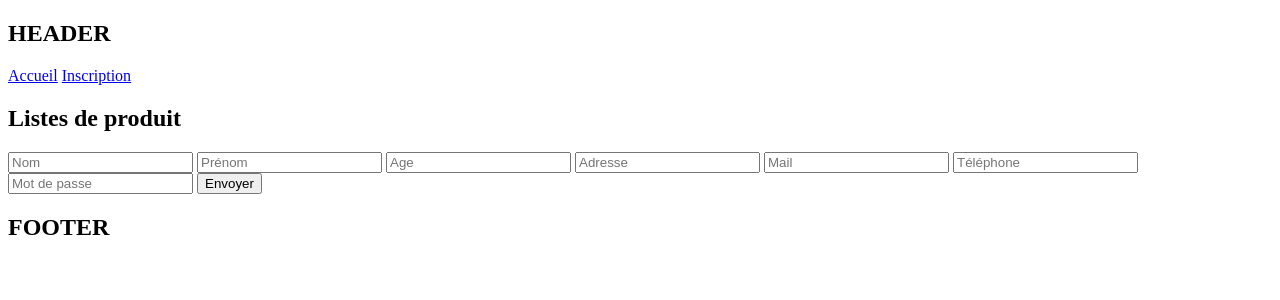
After one commit to LoslierDimitri/Project-trip, a PHP site: page /formulaire.php in a window 1280 px wide. The commit adds this page. Shown: the top 300 px of the page. Run offline with PHP 8.4, Linux system fonts and the light colour scheme.

Commit message:
Mysql connexion

```diff
--- a/data/database_generator.sql
+++ b/data/database_generator.sql
@@ -8,6 +8,7 @@ CREATE TABLE `users` (
   `adresse` varchar(255) NOT NULL,
   `mail` varchar(255) NOT NULL,
   `telephone` varchar(15) NOT NULL,
+  `password` varchar(255) NOT NULL,
   PRIMARY KEY (`id`)
 ) ENGINE=InnoDB DEFAULT CHARSET=utf8mb4 COLLATE=utf8mb4_0900_ai_ci;
 SELECT * FROM users;
--- /dev/null
+++ b/formulaire.php
@@ -0,0 +1,76 @@
+<?php
+
+$pdo = require_once './data/database.php';
+$title = "Inscription";
+$error = "";
+if ($_SERVER['REQUEST_METHOD'] === 'POST') {
+    $nom = $_POST['nom'];
+    $prenom = $_POST['prenom'];
+    $age = $_POST['age'];
+    $adresse = $_POST['adresse'];
+    $mail = $_POST['mail'];
+    $telephone = $_POST['telephone'];
+    $password = $_POST['password'];
+
+    if (!$name && !$prenom && !$age && !$adresse && !$mail && !$telephone && !$password) {
+        $error = 'Champ à renseigner';
+    }
+
+
+    if (!$error) {
+        $stmtCreate = $pdo->prepare('INSERT INTO users VALUES (DEFAULT, :nom, :prenom, :age, :adresse, :mail, :telephone, :password)');
+        $stmtCreate->bindValue(':nom', $nom);
+        $stmtCreate->bindValue(':prenom', $prenom);
+        $stmtCreate->bindValue(':age', $age);
+        $stmtCreate->bindValue(':adresse', $adresse);
+        $stmtCreate->bindValue(':mail', $mail);
+        $stmtCreate->bindValue(':telephone', $telephone);
+        $stmtCreate->bindValue(':password', $password);
+        $stmtCreate->execute();
+
+        header('Location: ' . $_SERVER['PHP_SELF']);
+    }
+}
+
+
+?>
+
+<!DOCTYPE html>
+<html lang="en">
+
+<head>
+    <meta charset="UTF-8">
+    <meta http-equiv="X-UA-Compatible" content="IE=edge">
+    <meta name="viewport" content="width=device-width, initial-scale=1.0">
+    <title>
+        <?= $title; ?>
+    </title>
+    <link rel="stylesheet" href="style.css">
+</head>
+
+<body>
+
+    <?php include_once './includes/header.php'; ?>
+
+    <section class="product">
+        <h2>Listes de produit</h2>
+
+        <form action="<?= $_SERVER['PHP_SELF'] ?>" method="POST">
+            <input type="text" name="nom" id="nom" placeholder="Nom">
+            <input type="text" name="prenom" id="prenom" placeholder="Prénom">
+            <input type="number" name="age" id="age" placeholder="Age">
+            <input type="text" name="adresse" id="adresse" placeholder="Adresse">
+            <input type="text" name="mail" id="mail" placeholder="Mail">
+            <input type="text" name="telephone" id="telephone" placeholder="Téléphone">
+            <input type="password" name="password" id="password" placeholder="Mot de passe">
+            <button type="submit">Envoyer</button>
+            <?php if ($error) : ?>
+                <span><?= $error ?></span>
+            <?php endif; ?>
+        </form>
+    </section>
+    <?php include_once './includes/footer.php'; ?>
+
+</body>
+
+</html>
--- /dev/null
+++ b/includes/footer.php
@@ -0,0 +1,3 @@
+<footer>
+    <h2>FOOTER</h2>
+</footer>
--- /dev/null
+++ b/includes/header.php
@@ -0,0 +1,7 @@
+<header>
+<nav>
+    <h2>HEADER</h2>
+    <a href="./index.php">Accueil</a>
+    <a href="./formulaire.php">Inscription</a>
+</nav>
+</header>
```
Also changed, not shown: index.php (+60 -3 lines), data/database.php (renamed from data/data.php).
